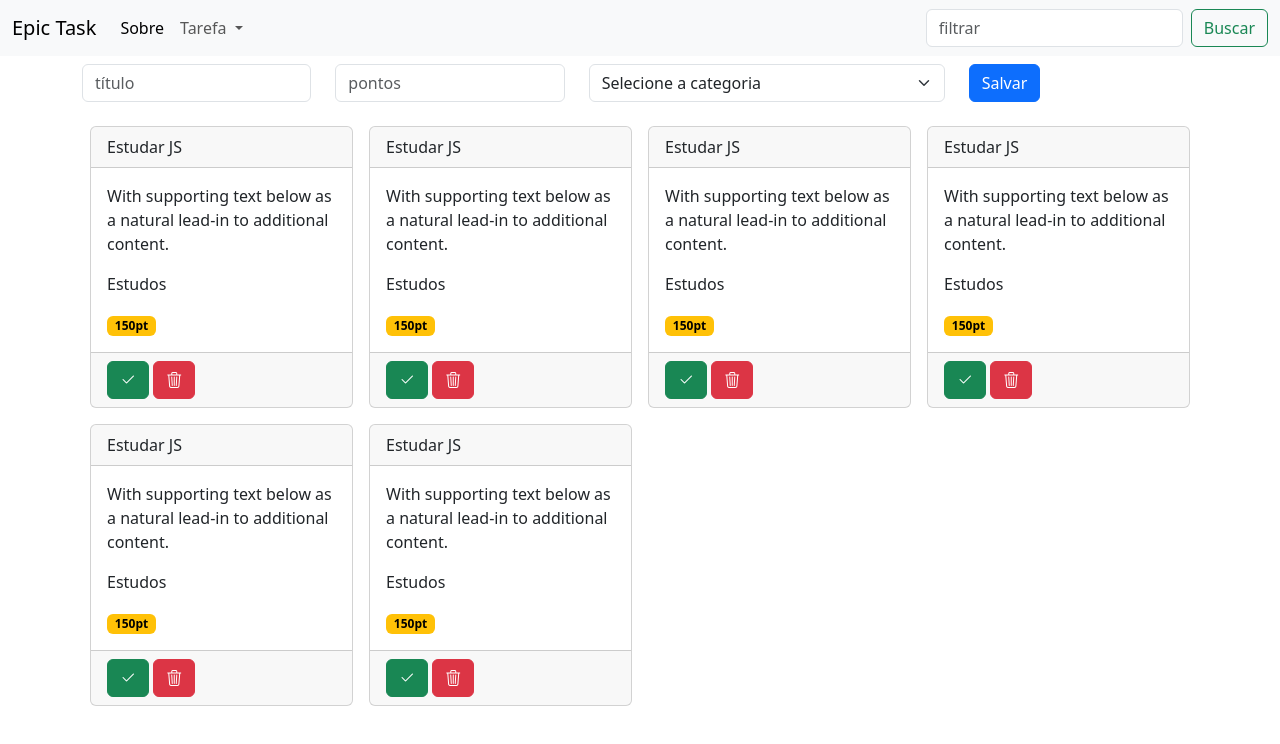
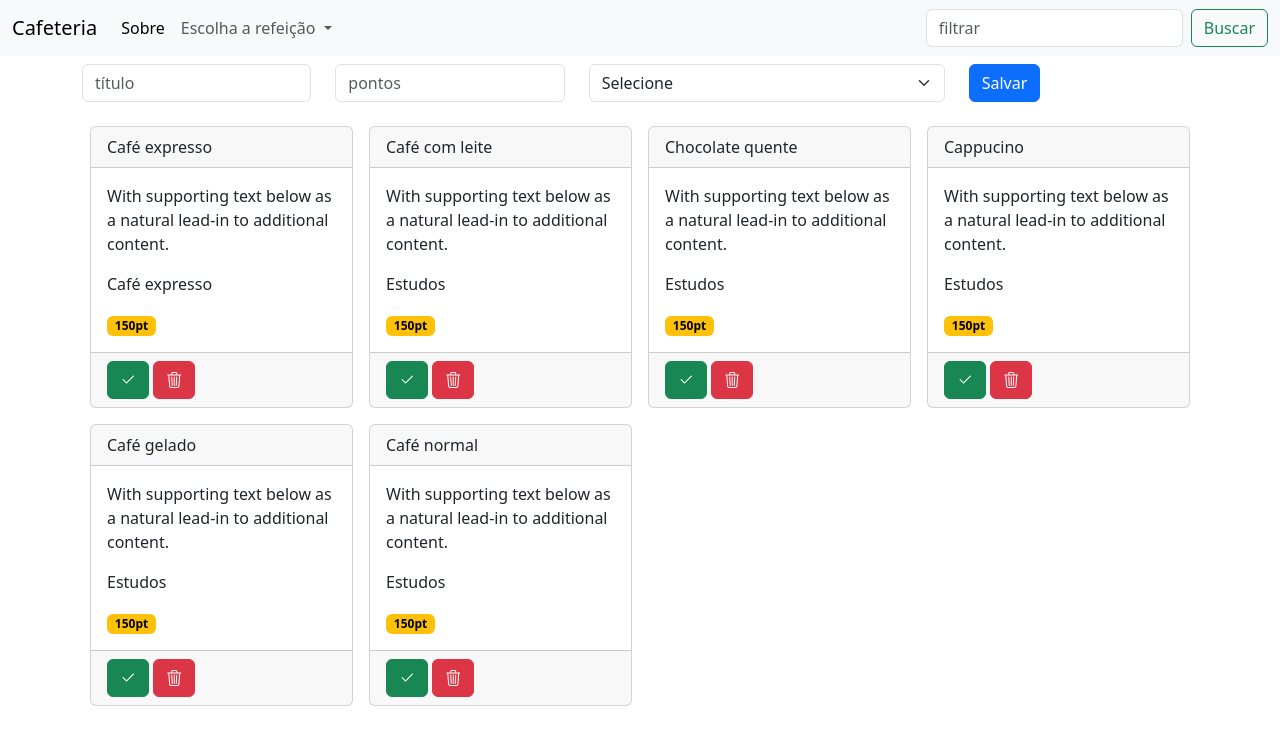
Before and after one commit to BrunaRDias/Bootstrap, a plain HTML site: page index.html in a window 1280 px wide. Drawn offline with nearby package versions, Linux system fonts and the light colour scheme.

Commit message:
Update index.html

```diff
--- a/index.html
+++ b/index.html
@@ -5,7 +5,7 @@
     <meta charset="UTF-8">
     <meta http-equiv="X-UA-Compatible" content="IE=edge">
     <meta name="viewport" content="width=device-width, initial-scale=1.0">
-    <title>Epic Task</title>
+    <title> Cafeteria</title>
     <link href="https://cdn.jsdelivr.net/npm/bootstrap@5.3.0-alpha3/dist/css/bootstrap.min.css" rel="stylesheet"
         integrity="sha384-KK94CHFLLe+nY2dmCWGMq91rCGa5gtU4mk92HdvYe+M/SXH301p5ILy+dN9+nJOZ" crossorigin="anonymous">
     <script src="https://cdn.jsdelivr.net/npm/bootstrap@5.3.0-alpha3/dist/js/bootstrap.bundle.min.js"
@@ -18,7 +18,7 @@
 
     <nav class="navbar navbar-expand-lg bg-body-tertiary">
         <div class="container-fluid">
-            <a class="navbar-brand" href="#">Epic Task</a>
+            <a class="navbar-brand" href="#">Cafeteria</a>
             <button class="navbar-toggler" type="button" data-bs-toggle="collapse"
                 data-bs-target="#navbarSupportedContent" aria-controls="navbarSupportedContent" aria-expanded="false"
                 aria-label="Toggle navigation">
@@ -32,15 +32,15 @@
                     <li class="nav-item dropdown">
                         <a class="nav-link dropdown-toggle" href="#" role="button" data-bs-toggle="dropdown"
                             aria-expanded="false">
-                            Tarefa
+                            Escolha a refeição
                         </a>
                         <ul class="dropdown-menu">
-                            <li><a class="dropdown-item" href="#">Pendentes</a></li>
-                            <li><a class="dropdown-item" href="#">Concluídas</a></li>
-                            <li>
+                            <li><a class="dropdown-item" href="#">Café </a></li>
+                            <li><a class="dropdown-item" href="#">Combos</a></li>
+                            <li> <a class="dropdown-item" href="#">Lanches</a>
                                 <hr class="dropdown-divider">
                             </li>
-                            <li><a class="dropdown-item" href="#">Cadastrar</a></li>
+                            <li><a class="dropdown-item" href="#">Outros</a></li>
                         </ul>
                     </li>
                 </ul>
@@ -62,10 +62,10 @@
             </div>
             <div class="col-4">
                 <select class="form-select" aria-label="selecione a categoria">
-                    <option selected>Selecione a categoria</option>
-                    <option value="1">Estudos</option>
-                    <option value="2">Trabalho</option>
-                    <option value="3">Lazer</option>
+                    <option selected>Selecione</option>
+                    <option value="1">Adicionar</option>
+                    <option value="2">Excluir</option>
+                    <option value="3">Concluir</option>
                 </select>
             </div>
             <div class="col">
@@ -77,7 +77,28 @@
             <div class="col-lg-3 col-md-6 col-sm-12">
                 <div class="card">
                     <div class="card-header">
-                        Estudar JS
+                        Café expresso
+                    </div>
+                    <div class="card-body">
+                        <p class="card-text">With supporting text below as a natural lead-in to additional content.</p>
+                        <p class="card-text">Café expresso</p>
+                        <span class="badge text-bg-warning">150pt</span>
+                    </div>
+                    <div class="card-footer">
+                        <a href="#" class="btn btn-success" title="Concluir">
+                            <i class="bi bi-check2"></i>
+                        </a>
+                        <a href="#" class="btn btn-danger" title=" Apagar">
+                            <i class="bi bi-trash3"></i>
+                        </a>
+                    </div>  <!-- card footer -->
+                </div> <!-- card -->
+            </div> <!-- col -->
+
+            <div class="col-lg-3 col-md-6 col-sm-12">
+                <div class="card">
+                    <div class="card-header">
+                        Café com leite
                     </div>
                     <div class="card-body">
                         <p class="card-text">With supporting text below as a natural lead-in to additional content.</p>
@@ -98,7 +119,7 @@
             <div class="col-lg-3 col-md-6 col-sm-12">
                 <div class="card">
                     <div class="card-header">
-                        Estudar JS
+                        Chocolate quente
                     </div>
                     <div class="card-body">
                         <p class="card-text">With supporting text below as a natural lead-in to additional content.</p>
@@ -119,7 +140,7 @@
             <div class="col-lg-3 col-md-6 col-sm-12">
                 <div class="card">
                     <div class="card-header">
-                        Estudar JS
+                        Cappucino
                     </div>
                     <div class="card-body">
                         <p class="card-text">With supporting text below as a natural lead-in to additional content.</p>
@@ -140,7 +161,7 @@
             <div class="col-lg-3 col-md-6 col-sm-12">
                 <div class="card">
                     <div class="card-header">
-                        Estudar JS
+                        Café gelado
                     </div>
                     <div class="card-body">
                         <p class="card-text">With supporting text below as a natural lead-in to additional content.</p>
@@ -161,28 +182,7 @@
             <div class="col-lg-3 col-md-6 col-sm-12">
                 <div class="card">
                     <div class="card-header">
-                        Estudar JS
-                    </div>
-                    <div class="card-body">
-                        <p class="card-text">With supporting text below as a natural lead-in to additional content.</p>
-                        <p class="card-text">Estudos</p>
-                        <span class="badge text-bg-warning">150pt</span>
-                    </div>
-                    <div class="card-footer">
-                        <a href="#" class="btn btn-success" title="marcar como concluída">
-                            <i class="bi bi-check2"></i>
-                        </a>
-                        <a href="#" class="btn btn-danger" title="apagar tarefa">
-                            <i class="bi bi-trash3"></i>
-                        </a>
-                    </div>  <!-- card footer -->
-                </div> <!-- card -->
-            </div> <!-- col -->
-
-            <div class="col-lg-3 col-md-6 col-sm-12">
-                <div class="card">
-                    <div class="card-header">
-                        Estudar JS
+                        Café normal
                     </div>
                     <div class="card-body">
                         <p class="card-text">With supporting text below as a natural lead-in to additional content.</p>
```
